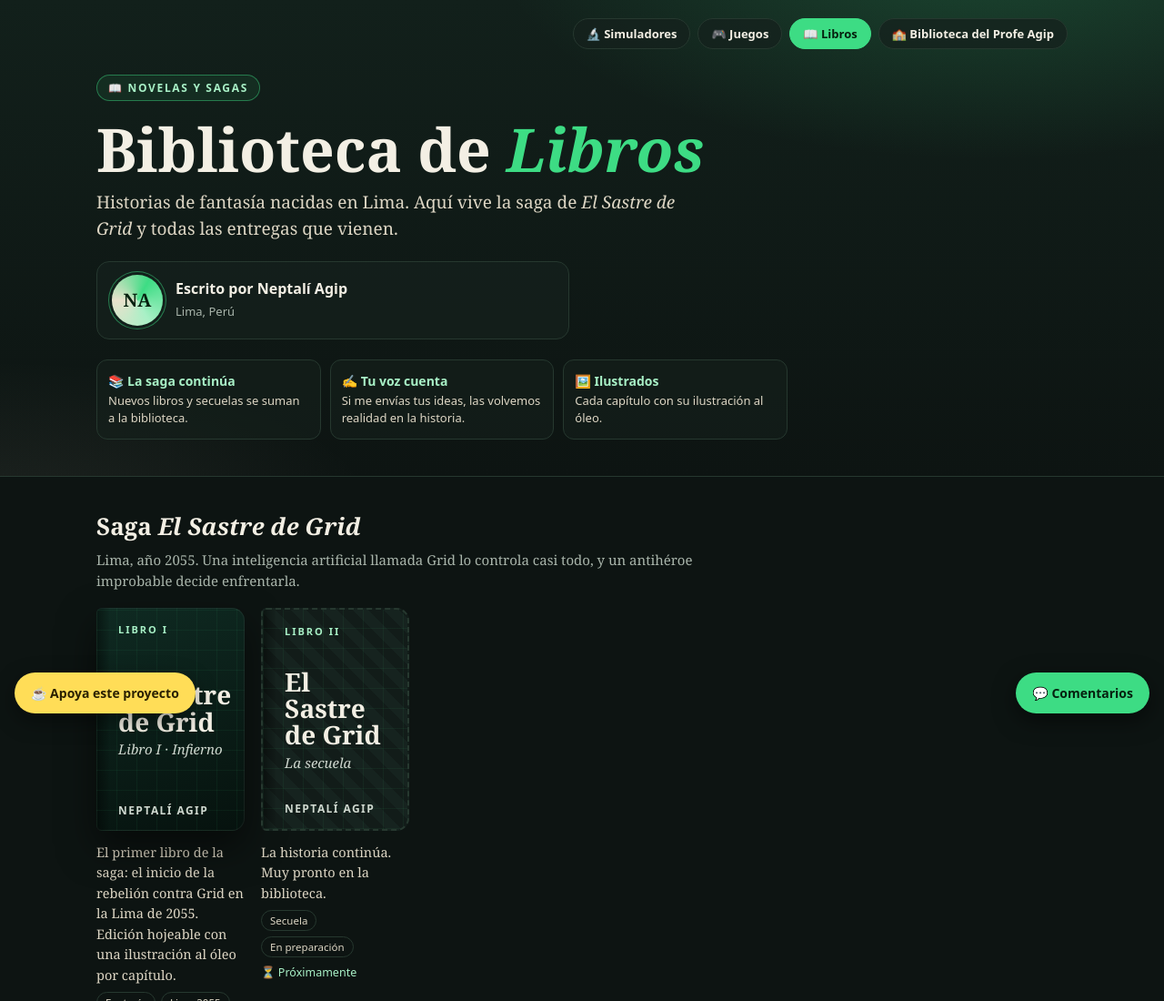
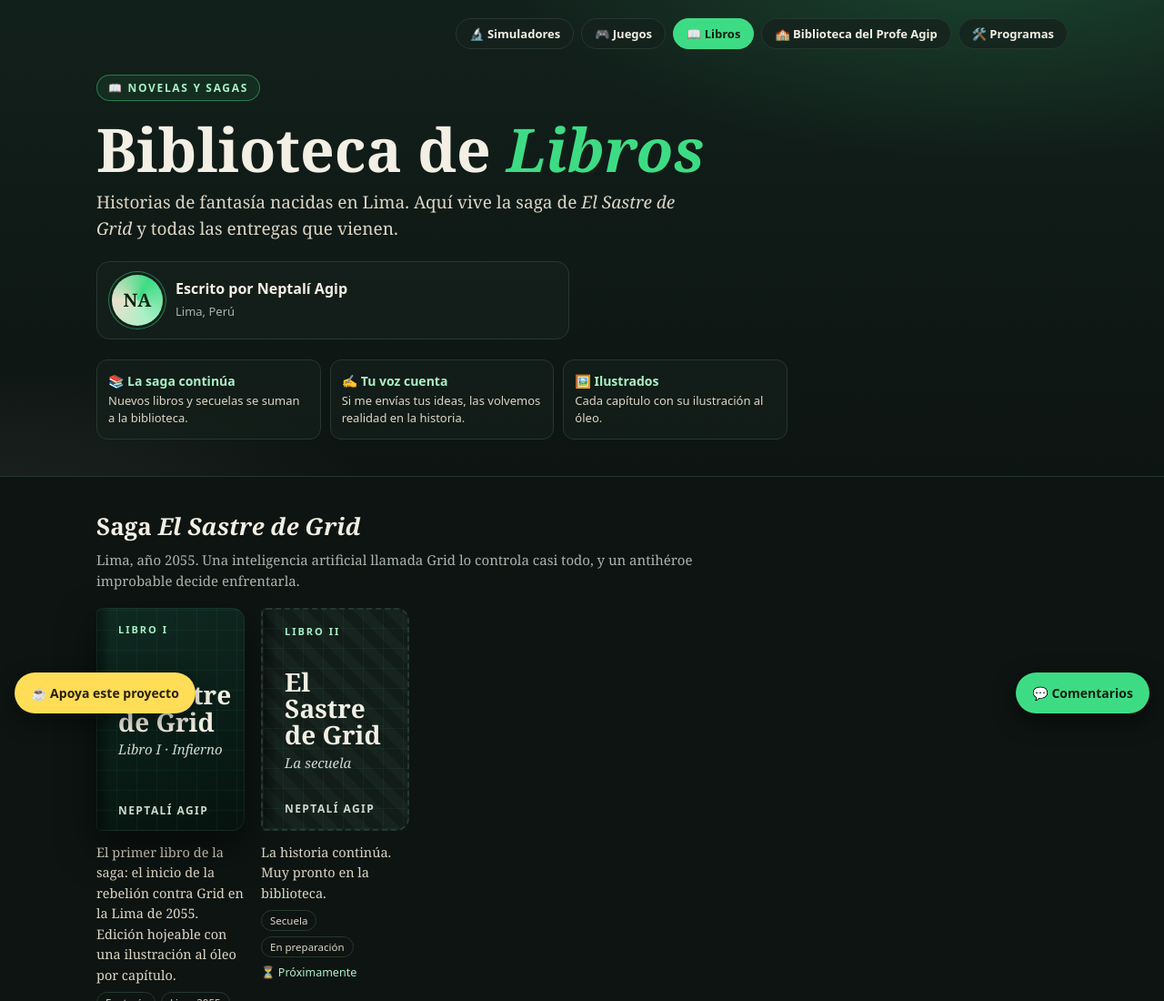
Before and after one commit to neptaliagiphoyos/El-Sastre-del-Grid, a plain HTML site: page libros/index.html in a window 1280 px wide. Shown: the top 1100 px of the page at 91% size. Drawn offline with Linux system fonts and the light colour scheme; no server answers.

Commit message:
Agregar página Programas de Ingeniería y enlazarla en todos los menús
Co-Authored-By: Claude Opus 5.5 <noreply@anthropic.com>
Claude-Session: https://claude.ai/code/session_01AsftsarTiPdELnGhZppeBN

```diff
--- a/libros/index.html
+++ b/libros/index.html
@@ -80,7 +80,7 @@ footer b{color:var(--ink)}
 
 <header class="cover">
   <div class="wrap">
-    <nav class="topnav"><a href="https://neptaliagiphoyos.github.io/Simuladores/">🔬 Simuladores</a><a href="https://neptaliagiphoyos.github.io/Juegos-ni-os/">🎮 Juegos</a><a href="./" aria-current="page">📖 Libros</a><a href="https://neptaliagiphoyos.github.io/Profe-Agip/">🏫 Biblioteca del Profe Agip</a></nav>
+    <nav class="topnav"><a href="https://neptaliagiphoyos.github.io/Simuladores/">🔬 Simuladores</a><a href="https://neptaliagiphoyos.github.io/Juegos-ni-os/">🎮 Juegos</a><a href="./" aria-current="page">📖 Libros</a><a href="https://neptaliagiphoyos.github.io/Profe-Agip/">🏫 Biblioteca del Profe Agip</a><a href="https://neptaliagiphoyos.github.io/Programas-de-Ingenieria/">🛠️ Programas</a></nav>
     <span class="eyebrow">📖 Novelas y sagas</span>
     <h1>Biblioteca de <em>Libros</em></h1>
     <p class="lead">Historias de fantasía nacidas en Lima. Aquí vive la saga de <i>El Sastre de Grid</i> y todas las entregas que vienen.</p>
```
